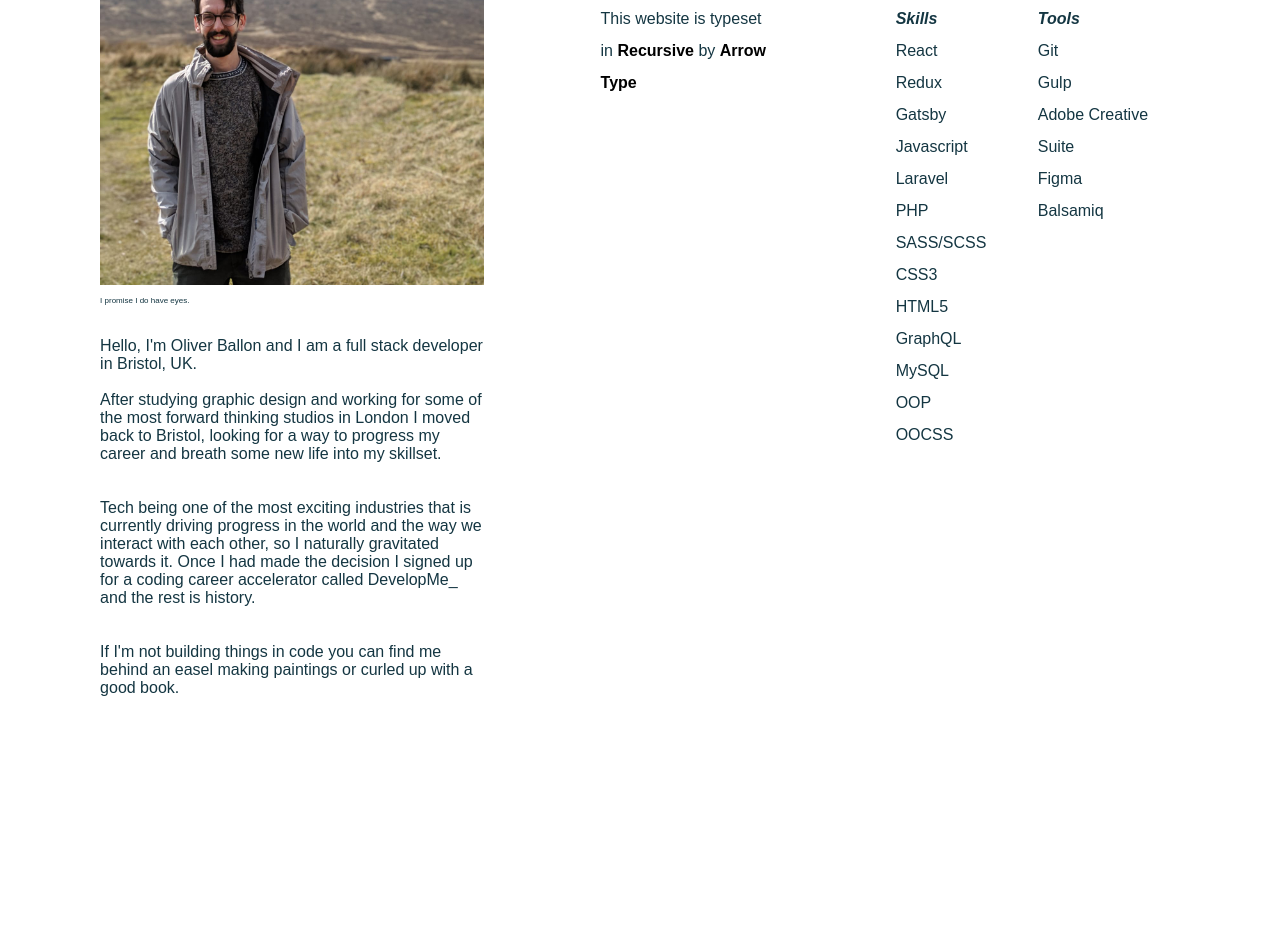
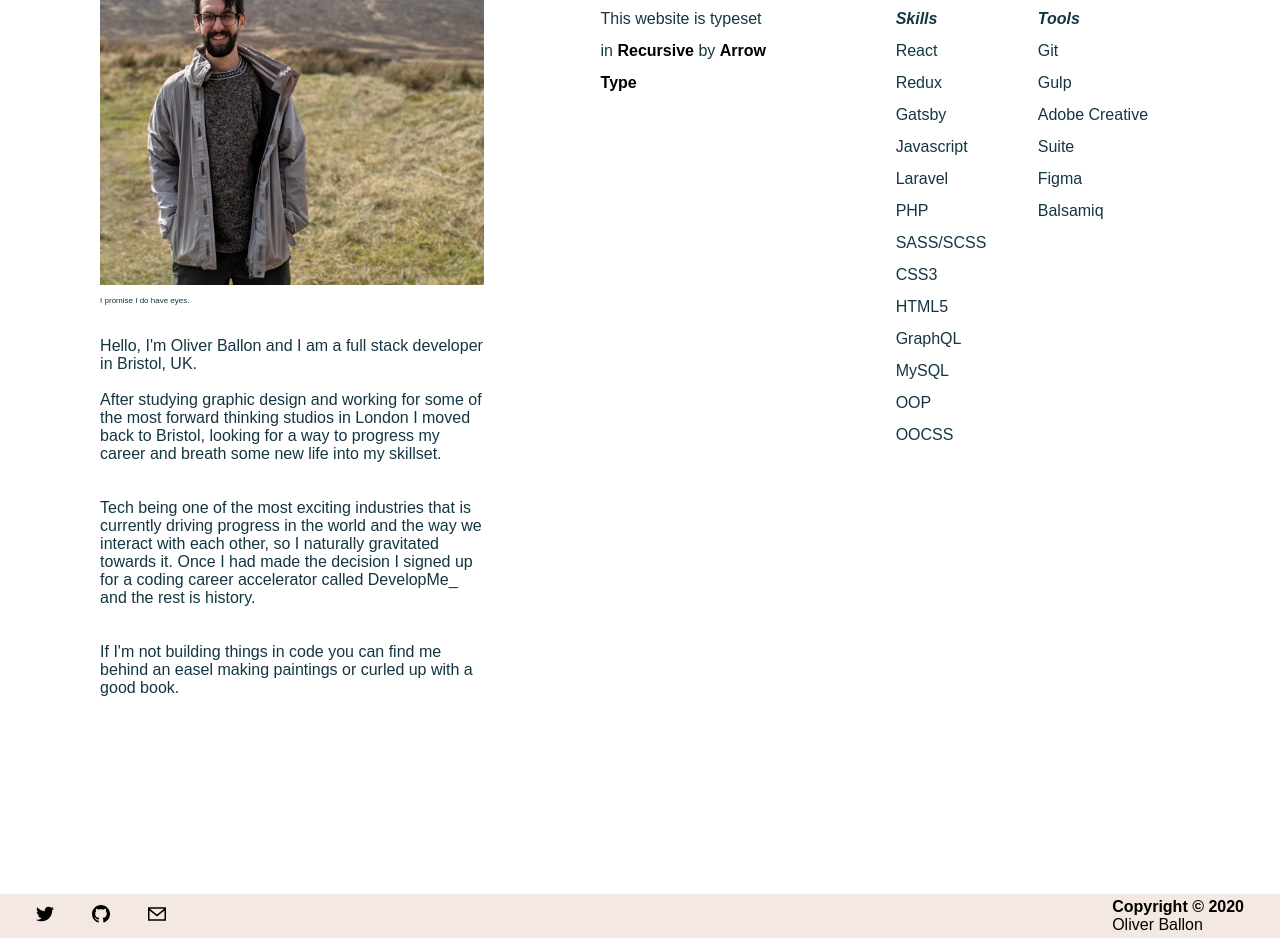
Before and after one commit to OlBal/olbal, a Gatsby site: page /about in a window 1280 px wide. Shown: the part 275-1213 px from the top of the page. Before the commit the page ends 1169 px from the top, so only its background shows below. Built offline with nearby package versions, Linux system fonts and the light colour scheme; Gatsby itself is replaced by a stand-in of ours; a web font is replaced by a local one.

Commit message:
footer, vet image and link

```diff
--- a/gatsby-config.js
+++ b/gatsby-config.js
@@ -5,6 +5,14 @@
  */
 module.exports = {
   plugins: [
+    {
+      resolve: "gatsby-plugin-react-svg",
+      options: {
+        rule: {
+          include: /assets/,
+        },
+      },
+    },
     `gatsby-plugin-sharp`,
     `gatsby-transformer-sharp`,
     `gatsby-plugin-postcss`,
@@ -34,13 +42,5 @@ module.exports = {
         path: `${__dirname}/src/content`,
       },
     },
-    {
-      resolve: "gatsby-plugin-react-svg",
-      options: {
-        rule: {
-          include: /assets/,
-        },
-      },
-    },
   ],
 }
--- /dev/null
+++ b/src/components/Footer.js
@@ -0,0 +1,43 @@
+import React from "react"
+import scrollTo from "gatsby-plugin-smoothscroll"
+import Twitter from "../assets/icons/twitter.svg"
+import Github from "../assets/icons/iconmonstr-github-1.svg"
+import Email from "../assets/icons/iconmonstr-email-4.svg"
+
+const Footer = () => {
+  return (
+    <>
+      <footer>
+        <div className="container__footer">
+          <div className="footer__menu">
+            <div className="footer__icon__container">
+              <a
+                href="http://www.twitter.com/not_wavving"
+                className="icon__link--nav"
+              >
+                <Twitter className="footer__icon" />
+              </a>
+              <a href="http://www.github.com/olbal" className="icon__link--nav">
+                <Github className="footer__icon" />
+              </a>
+              <a
+                href="mailto:oliverballon1@gmail.com"
+                className="icon__link--nav"
+              >
+                <Email className="footer__icon" />
+              </a>
+            </div>
+            <div className="copyright">
+              <strong>
+                <p> Copyright © 2020</p>
+              </strong>
+              <p> Oliver Ballon</p>
+            </div>
+          </div>
+        </div>
+      </footer>
+    </>
+  )
+}
+
+export default Footer
--- a/src/components/Layout/Layout.js
+++ b/src/components/Layout/Layout.js
@@ -3,19 +3,22 @@ import PropTypes from "prop-types"
 import { MDXProvider } from "@mdx-js/react"
 import { Helmet } from "react-helmet"
 import Nav from "../Nav/Nav"
+import Footer from "../Footer"
 const Layout = ({ children }) => {
   return (
     <>
       <Helmet>
         <title>Oliver Ballon's Portfolio</title>
       </Helmet>
-      <Nav />
+
       <MDXProvider
         components={{
           p: props => <p {...props} className="" />,
         }}
       >
+        <Nav />
         <main className="main">{children}</main>
+        <Footer />
       </MDXProvider>
     </>
   )
--- a/src/components/Nav/Nav.js
+++ b/src/components/Nav/Nav.js
@@ -1,7 +1,7 @@
 import React from "react"
 import { Link } from "gatsby"
 import { navLinks } from "../../config"
-import Twitter from "../../assets/icons/iconmonstr-twitter-1.svg"
+import Twitter from "../../assets/icons/twitter.svg"
 import Github from "../../assets/icons/iconmonstr-github-1.svg"
 import Email from "../../assets/icons/iconmonstr-email-4.svg"
 
--- a/src/config/index.js
+++ b/src/config/index.js
@@ -1,7 +1,7 @@
 module.exports = {
   author: "Oliver Ballon",
 
-  siteTitle: "oliver ballon",
+  siteTitle: "oliver Ballon",
 
   siteDescription:
     "A portfolio of work by Oliver Ballon, a developer in Bristol",
@@ -35,12 +35,6 @@ module.exports = {
 
         url: "/about",
       },
-
-      {
-        name: "contact",
-
-        url: "/contact",
-      },
     ],
   },
 }
--- a/src/content/Vet/project-three.mdx
+++ b/src/content/Vet/project-three.mdx
@@ -3,9 +3,9 @@ title: "The Vet"
 
 category: "Featured Project"
 
-screenshot: "Tournament_app_design-03.jpg"
+screenshot: "vet.jpg"
 
-external: "https://olbal.github.io/vet"
+github: "https://github.com/OlBal/Vet-App"
 
 tags:
   - Laravel
--- /dev/null
+++ b/src/styles/_footer.scss
@@ -0,0 +1,28 @@
+.container__footer {
+  background: $col-bg;
+  padding: 0.25rem;
+}
+
+.footer__menu {
+  display: flex;
+  flex-direction: row;
+  justify-content: space-between;
+  width: auto;
+  margin: 0 2rem 0 2rem;
+  align-items: center;
+}
+
+.copyright {
+  display: block;
+  font-family: $font;
+  font-size: 0.5rem;
+}
+
+.footer__icon__container {
+  display: flex;
+  flex-direction: row;
+  justify-content: space-around;
+}
+.footer__icon {
+  width: 75%;
+}
--- a/src/styles/_project.scss
+++ b/src/styles/_project.scss
@@ -56,7 +56,7 @@
 .tags {
   display: flex;
   flex-direction: row;
-  justify-content: space-around;
+  justify-content: space-between;
   align-items: left;
   width: 70%;
   text-align: left;
--- a/src/styles/styles.scss
+++ b/src/styles/styles.scss
@@ -7,3 +7,4 @@
 @import "_about";
 @import "_icon";
 @import "_scroll";
+@import "_footer";
```
Also changed, not shown: src/components/About.js (+0 -8 lines), src/assets/icons/twitter.svg (renamed from src/assets/icons/iconmonstr-twitter-1.svg), src/content/Vet/Tournament_app_design-03.jpg (deleted), src/content/Vet/vet.jpg (added).
